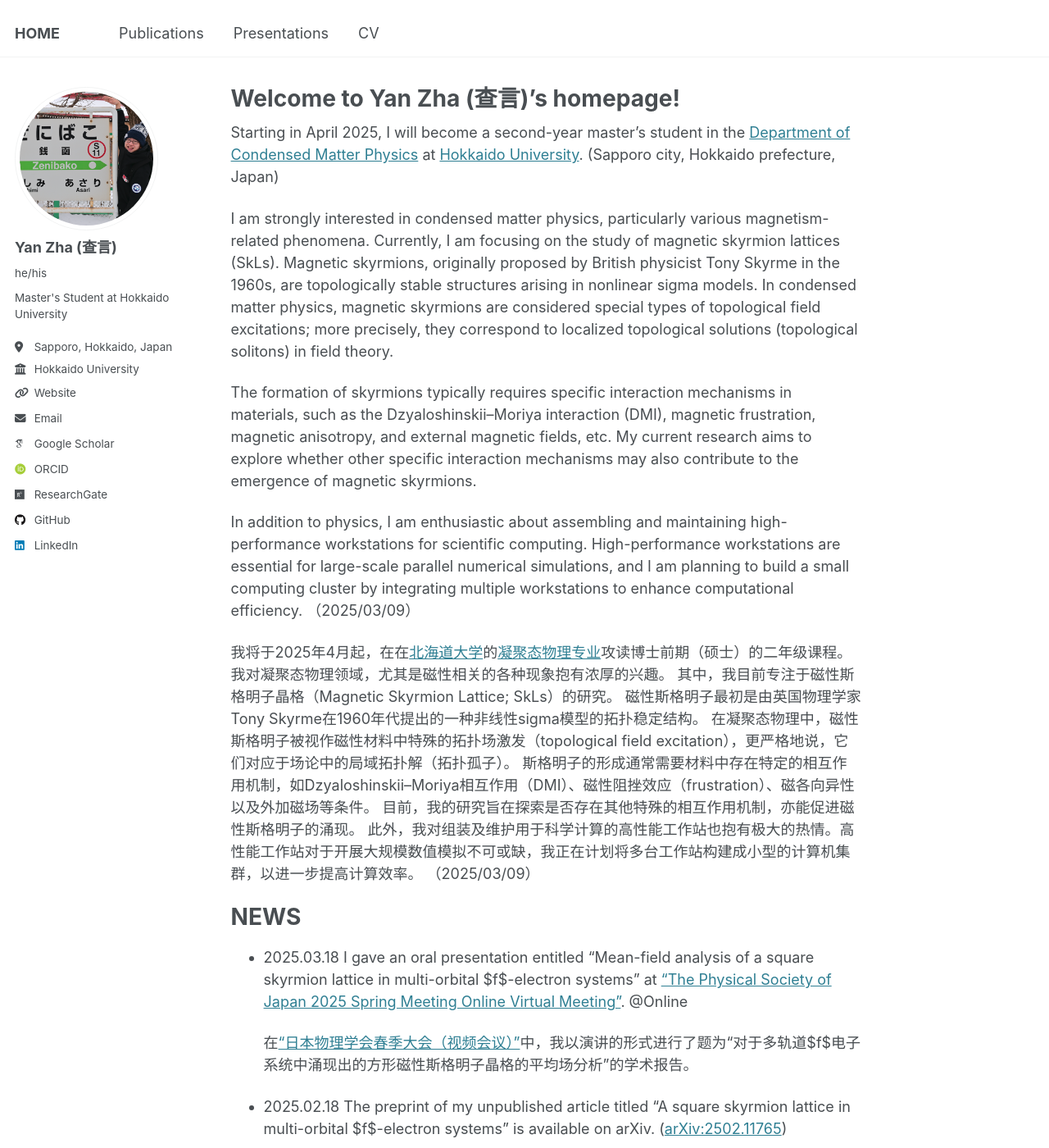
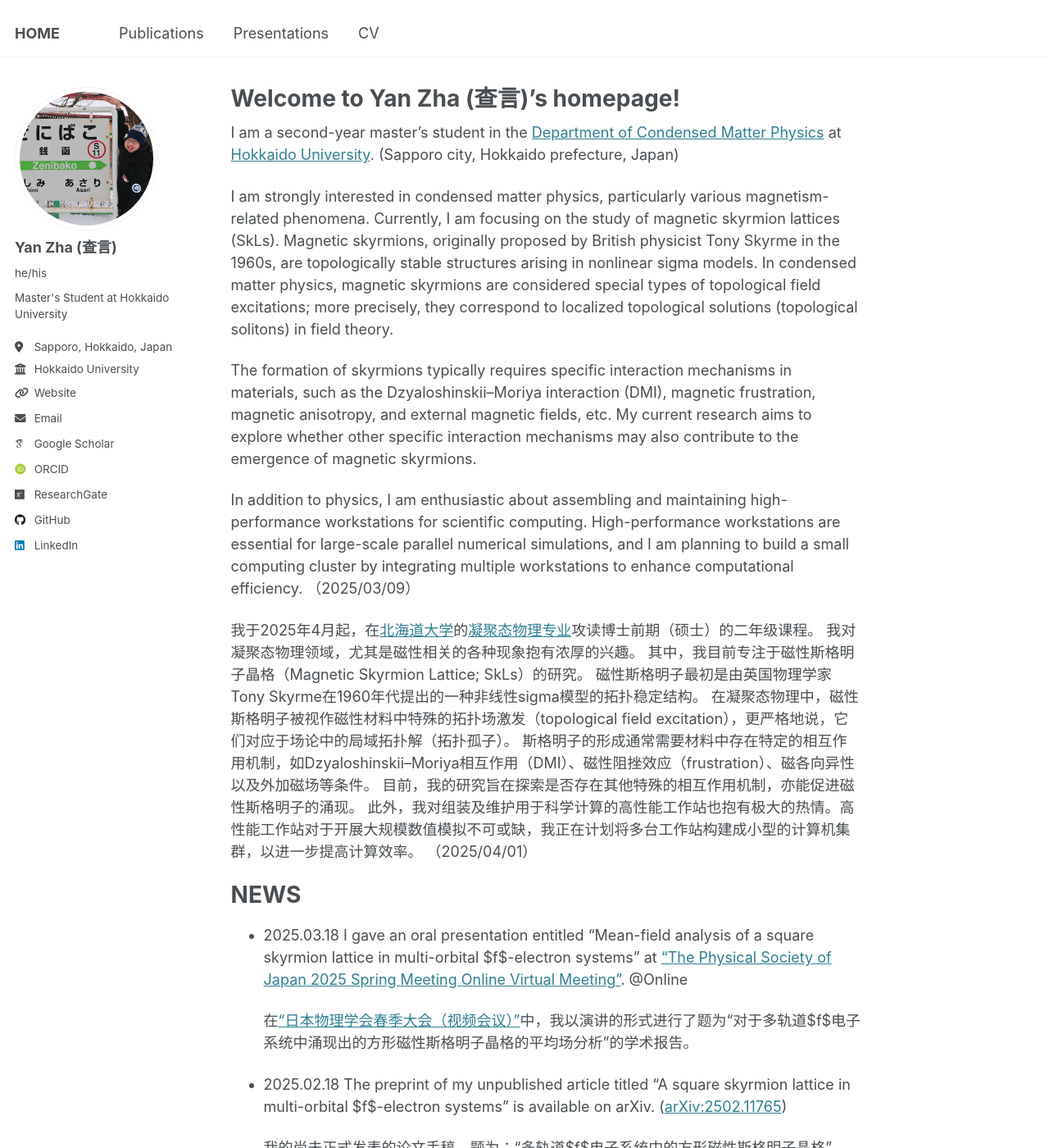
Before and after one commit to yzhacn/yzhacn.github.io, a Jekyll site: the page built from _pages/about.md, in a window 1280 px wide and 1400 px high. Shown: the whole window at 82% size. Built offline with Jekyll 4.4.1, drawn with Linux system fonts in a browser that asks for light colours; some web fonts are replaced.

Commit message:
Update about.md

```diff
--- a/_pages/about.md
+++ b/_pages/about.md
@@ -6,7 +6,7 @@ redirect_from:
   - /about/
   - /about.html
 ---
-Starting in April 2025, I will become a second-year master’s student in the [Department of Condensed Matter Physics](https://www2.sci.hokudai.ac.jp/gs/en/dcmp) at [Hokkaido University](https://www.global.hokudai.ac.jp/). (Sapporo city, Hokkaido prefecture, Japan)
+I am a second-year master’s student in the [Department of Condensed Matter Physics](https://www2.sci.hokudai.ac.jp/gs/en/dcmp) at [Hokkaido University](https://www.global.hokudai.ac.jp/). (Sapporo city, Hokkaido prefecture, Japan)
 
 I am strongly interested in condensed matter physics, particularly various magnetism-related phenomena.
 Currently, I am focusing on the study of magnetic skyrmion lattices (SkLs).
@@ -20,7 +20,7 @@ In addition to physics, I am enthusiastic about assembling and maintaining high-
 High-performance workstations are essential for large-scale parallel numerical simulations, and I am planning to build a small computing cluster by integrating multiple workstations to enhance computational efficiency.
 （2025/03/09）
 
-我将于2025年4月起，在在[北海道大学](https://www.hokudai.ac.jp/)的[凝聚态物理专业](https://www2.sci.hokudai.ac.jp/gs/dcmp)攻读博士前期（硕士）的二年级课程。
+我于2025年4月起，在[北海道大学](https://www.hokudai.ac.jp/)的[凝聚态物理专业](https://www2.sci.hokudai.ac.jp/gs/dcmp)攻读博士前期（硕士）的二年级课程。
 我对凝聚态物理领域，尤其是磁性相关的各种现象抱有浓厚的兴趣。
 其中，我目前专注于磁性斯格明子晶格（Magnetic Skyrmion Lattice; SkLs）的研究。
 磁性斯格明子最初是由英国物理学家Tony Skyrme在1960年代提出的一种非线性sigma模型的拓扑稳定结构。
@@ -28,7 +28,7 @@ High-performance workstations are essential for large-scale parallel numerical s
 斯格明子的形成通常需要材料中存在特定的相互作用机制，如Dzyaloshinskii–Moriya相互作用（DMI）、磁性阻挫效应（frustration）、磁各向异性以及外加磁场等条件。
 目前，我的研究旨在探索是否存在其他特殊的相互作用机制，亦能促进磁性斯格明子的涌现。
 此外，我对组装及维护用于科学计算的高性能工作站也抱有极大的热情。高性能工作站对于开展大规模数值模拟不可或缺，我正在计划将多台工作站构建成小型的计算机集群，以进一步提高计算效率。
-（2025/03/09）
+（2025/04/01）
 
 
 NEWS
```
